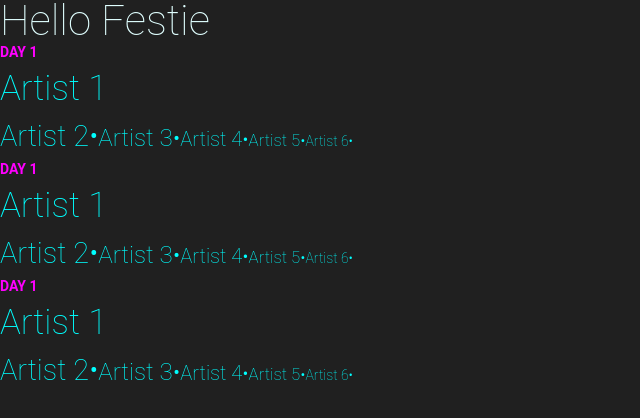
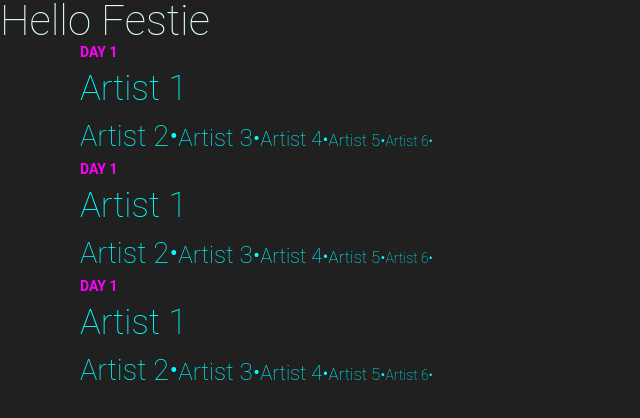
Before and after one commit to sainzvega/festie, a React (Create React App) app: page / in a window 1280 px wide. Shown: the top 418 px of the page, without its empty margins (0-640 px from the left). Built offline with nearby package versions, Linux system fonts and the light colour scheme.

Commit message:
Add FestivalHeader component. Add class to FestivalDay component

```diff
--- a/src/features/festival/FestivalDay.js
+++ b/src/features/festival/FestivalDay.js
@@ -5,7 +5,7 @@ import LineupList from 'features/lineup/LineupList';
 const FestivalDay = (props) => {
     const { headerText, artists } = props;
     return (
-        <div>
+        <div className="max-width">
             <LineupHeader headerText={headerText} />
             <LineupList artists={artists} />
         </div>
```
Also changed, not shown: src/features/festival/FestivalHeader.js (added, +15 -0 lines).
